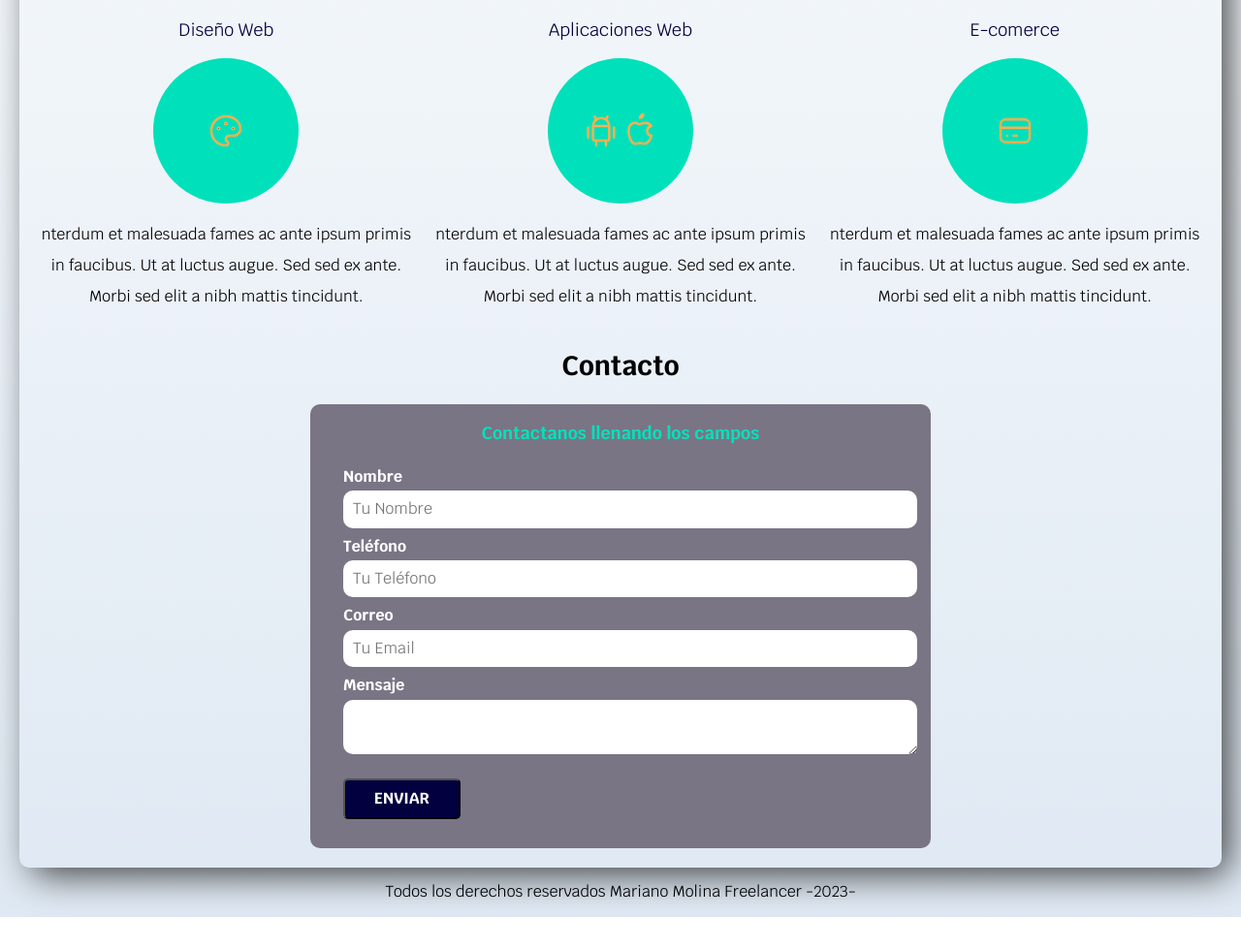
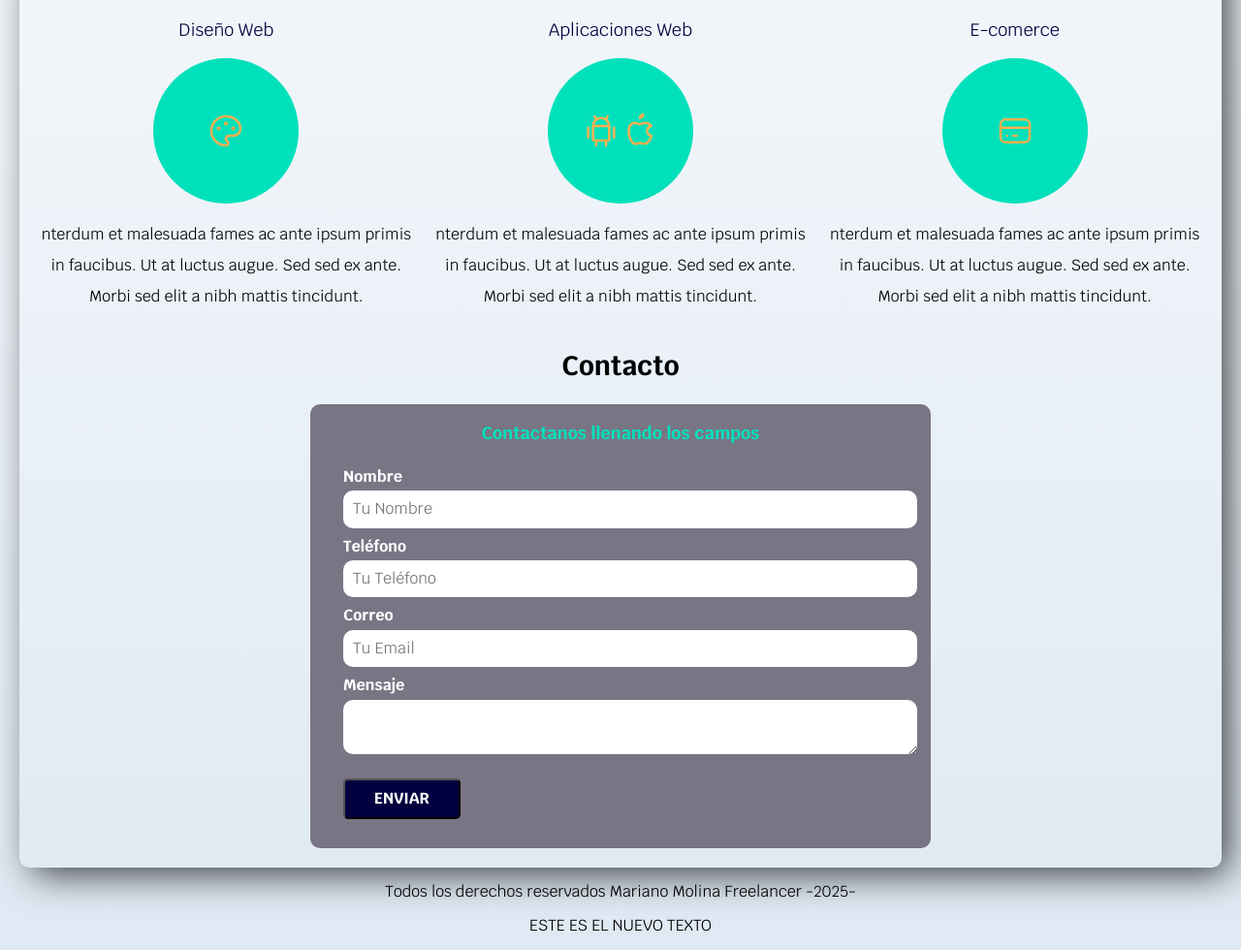
Before and after one commit to MarianoMolinaD/Freelancer, a plain HTML site: page index.html in a window 1280 px wide. Shown: the part 703-1683 px from the top of the page at 97% size. Before the commit the page ends 1649 px from the top, so only its background shows below. Drawn offline with Linux system fonts and the light colour scheme.

Commit message:
Se agrego un nuevo elemento al footer

```diff
--- a/index.html
+++ b/index.html
@@ -161,7 +161,8 @@
     </main>
 
     <footer class="footer">
-        <p>Todos los derechos reservados Mariano Molina Freelancer -2023-</p>
+        <p>Todos los derechos reservados Mariano Molina Freelancer -2025-</p>
+        <p>ESTE ES EL NUEVO TEXTO</p>
     </footer>
 </body>
 
```
